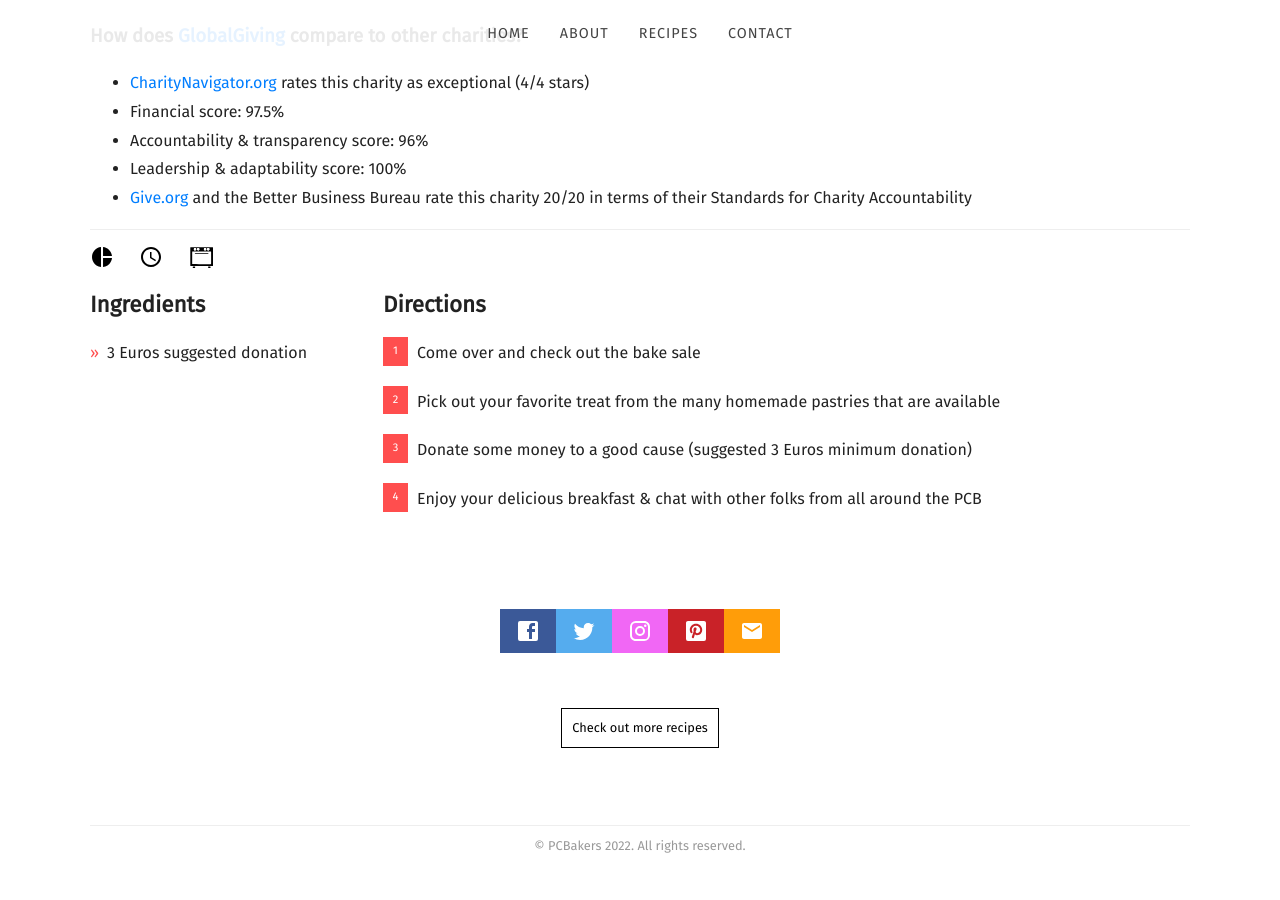
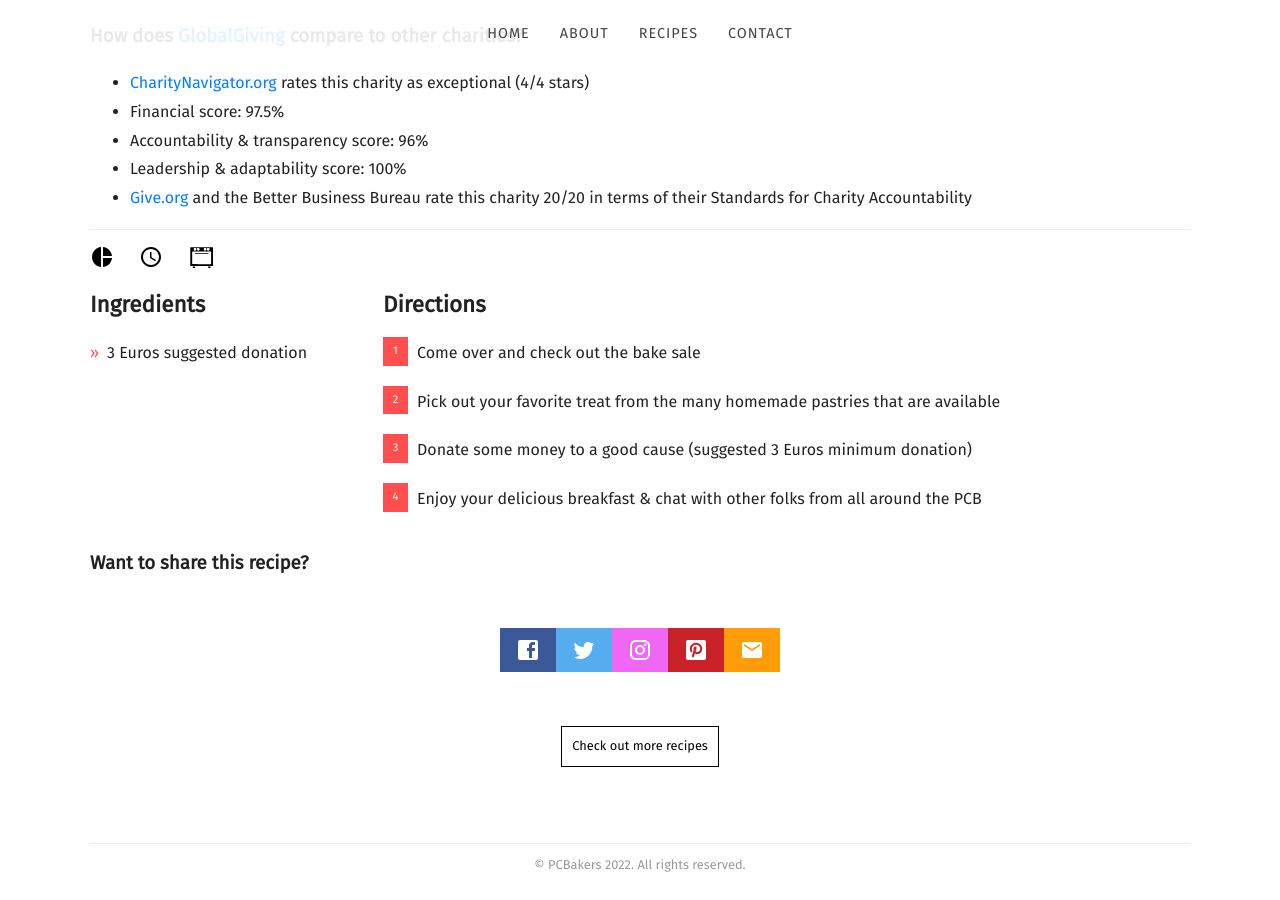
Before and after one commit to willblev/PCBakers, a Jekyll site: the page built from _posts/2022-04-10-Ukraine-Crisis-Relief-Fund.md, in a window 1280 px wide and 900 px high, scrolled down 2024 px. Built offline with Jekyll 4.4.1, drawn with Linux system fonts in a browser that asks for light colours; nearby versions of some CDN libraries; some web fonts are replaced.

Commit message:
updated posts with description of sharing links

```diff
--- a/_layouts/post.html
+++ b/_layouts/post.html
@@ -28,9 +28,8 @@ layout: default
 			{{ page.recipe.directions_markdown | markdownify }}
 		</div>
 	</div>
-
+<h3>Want to share this recipe?</h3>
 	<div class="sharing">
-		<h2>Want to share this recipe?</h2>
 		{% assign share_url = page.url | absolute_url | cgi_escape %}
 		<a class="facebook" href="https://www.facebook.com/sharer/sharer.php?u={{ share_url }}">{% include social-icon.html icon="Facebook" %}</a>
 		<a class="twitter" href="https://twitter.com/intent/tweet?url={{ share_url }}&amp;text=I'm%20going%20to%20this%20event!">{% include social-icon.html icon="Twitter" %}</a>
```
